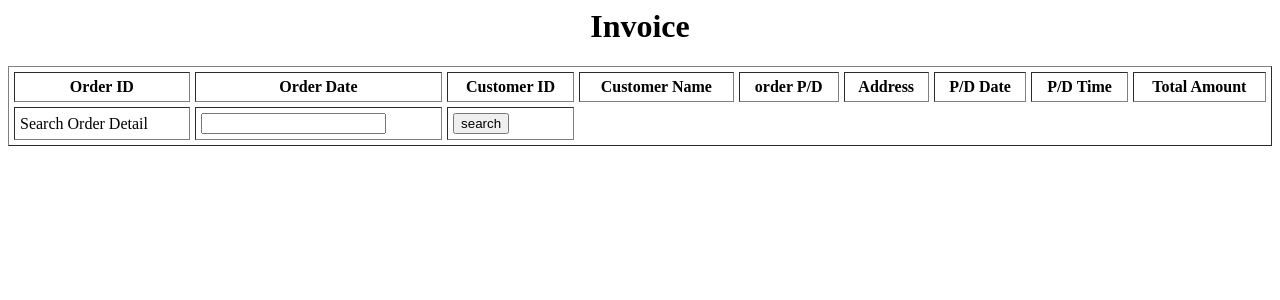
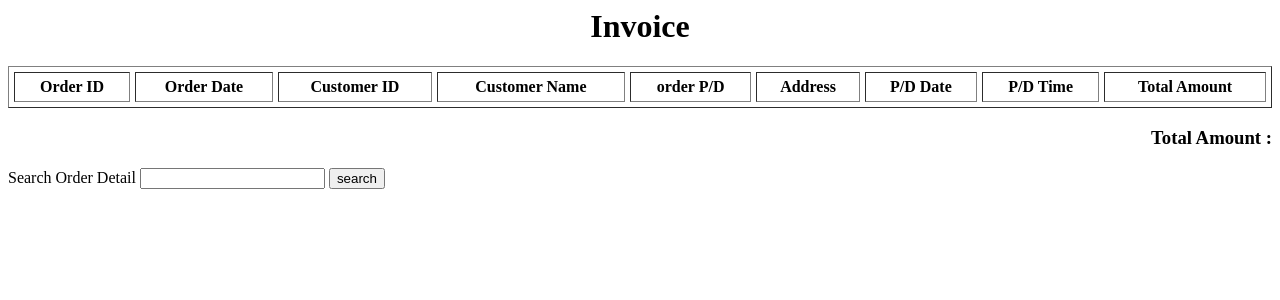
Before and after one commit to williamchankc35/IP, a PHP site: page /View/Customer/Invoice.php in a window 1280 px wide. Shown: the top 300 px of the page. Run offline with PHP 8.4, Linux system fonts and the light colour scheme; the visitor is signed in with stand-in values (Sample User, id 1); data that the repository does not hold is empty; some libraries are stand-ins or nearby versions.

Commit message:
#153147769

```diff
--- a/View/Customer/Invoice.php
+++ b/View/Customer/Invoice.php
@@ -5,7 +5,7 @@ if(!isset($_SESSION['username']) || empty($_SESSION['username'])){
   header("location: Customerlogin.php");
   exit;
 }
-
+$Total = null;
 ?>
 
 
@@ -35,7 +35,7 @@ if(!isset($_SESSION['username']) || empty($_SESSION['username'])){
 		for($i=0; $row2 = $result2->fetch(); $i++){
 	?>
 		<tr>
-			<td><label><?php echo $row2['orderID'];  $oID=$row2['orderID'];?></label></td>
+			<td><label><?php echo $row2['orderID'];?></label></td>
 			<td><label><?php echo $row2['orderDate']; ?></label></td>
 			<td><label><?php echo $row2['orderCustID']; ?></label></td>
                         <td><label><?php echo $row2['orderCustName']; ?></label></td>
@@ -44,13 +44,14 @@ if(!isset($_SESSION['username']) || empty($_SESSION['username'])){
                         <td><label><?php echo $row2['orderPDDate']; ?></label></td>
                         <td><label><?php echo $row2['orderPDTime']; ?></label></td>
                         <td><label><?php echo $row2['orderTotalAmount']; ?></label></td>
-                                   <?php  $Total =+ $row2['orderTotalAmount']   ?>
+                                  <?php $Total += $row2['orderTotalAmount'];?>
 
 
 		</tr>
+   <?php ;}     ?>
+</table>
 
-</table>
-  <h3 align="right"><?php   echo "Total Amount($time1 to $time2) : $Total" ;}  ?></h3>
+  <h3 align="right"><?php echo "Total Amount : $Total"?></h3>
   <form name="frmRegistration" method="post" action="CheckInvoiceOrderDetail.php">
                 <td>Search Order Detail</td>
                 <td><input type="text" name="oid" required pattern="[1-9999]" Title="Please enter number between 1-9999"> </td>
```
Also changed, not shown: XML/CustomerXML.xml (renamed from View/Customer/CustomerXML.xml, +10 -0 lines), XML/yang.php (added, +10 -0 lines), XML/InsertCustomerXML.php (renamed from View/Customer/InsertCustomerXML.php), 2 other files.
